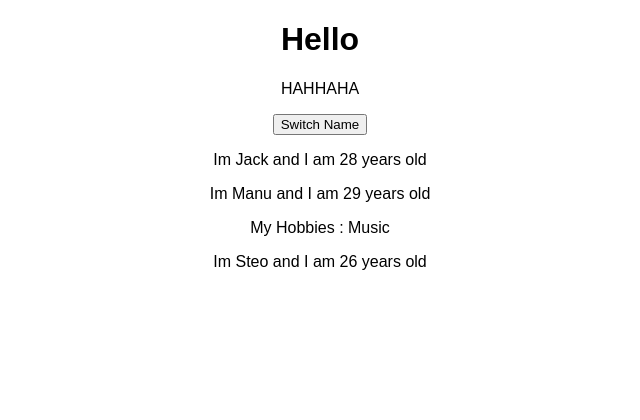
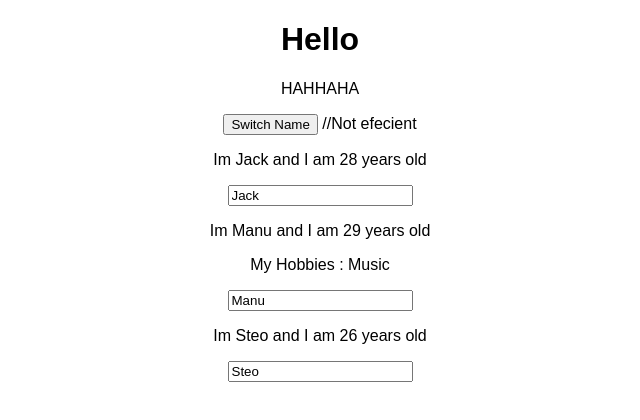
Before and after one commit to xiacijie/React-Js, a React (Create React App) app in the folder react-complete-guide/: page / in a window 1280 px wide. Shown: the top 420 px of the page, without its empty margins (320-960 px from the left). Built offline with nearby package versions, Linux system fonts and the light colour scheme.

Commit message:
two way binding

```diff
--- a/react-complete-guide/src/App.js
+++ b/react-complete-guide/src/App.js
@@ -13,13 +13,23 @@
 
     }
 
-    switchNameHandler = () =>{
+    switchNameHandler = (newname) =>{
         //console.log("clicked");
         //this.state.person[0].name = "Jack Xia"; Wrong !!!
         this.setState({
             persons:[
-                {name:"Jack Xia",age:28},
+                {name:newname,age:28},
                 {name:"Manu",age:29},
+                {name:"Steo",age:26}
+            ]
+        })
+    }
+
+    nameChangedHandler = (event) =>{
+        this.setState({
+            persons:[
+                {name:"input change",age:28},
+                {name:event.target.value,age:29},
                 {name:"Steo",age:26}
             ]
         })
@@ -30,10 +40,16 @@
       <div className="App">
         <h1>Hello</h1>
         <p> HAHHAHA </p>
-        <button onClick={this.switchNameHandler}>Switch Name</button>
-        <Person name={this.state.persons[0].name} age={this.state.persons[0].age} />
-        <Person name={this.state.persons[1].name} age={this.state.persons[1].age}> My Hobbies : Music </Person>
-        <Person name={this.state.persons[2].name} age={this.state.persons[2].age}/>
+        <button onClick={()=>this.switchNameHandler("Anonymys function")}>Switch Name</button> //Not efecient
+        <Person name={this.state.persons[0].name}
+                age={this.state.persons[0].age} />
+        <Person name={this.state.persons[1].name}
+                age={this.state.persons[1].age}
+                click={this.switchNameHandler.bind(this,"123")}
+                changed = {this.nameChangedHandler}>
+                My Hobbies : Music </Person>
+        <Person name={this.state.persons[2].name}
+                age={this.state.persons[2].age}/>
 
       </div>
       // <p> adsad</p>: Wrong, we there must be a root element
--- a/react-complete-guide/src/Person/Person.js
+++ b/react-complete-guide/src/Person/Person.js
@@ -2,8 +2,9 @@
 
 const person = (props) =>{
     return <div>
-        <p> Im {props.name} and I am  {props.age} years old </p>
+        <p onClick={props.click}> Im {props.name} and I am  {props.age} years old </p>
         <p>{props.children}</p>
+        <input type="text" onChange={props.changed} value = {props.name}/>
     </div>;
 
 };
```
